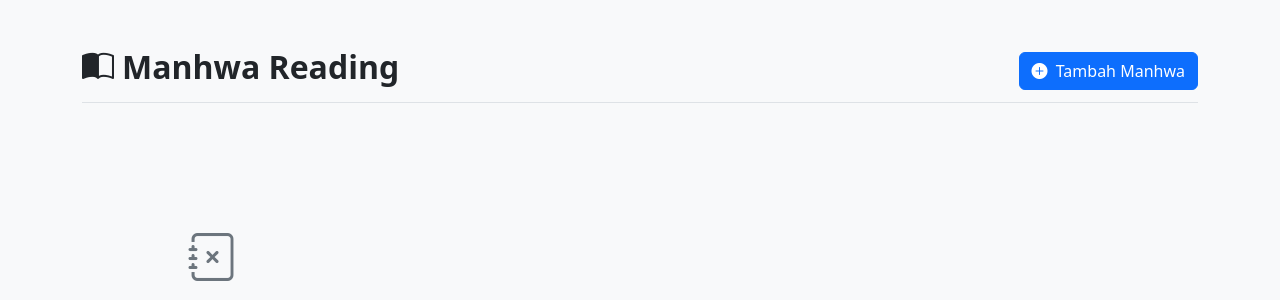
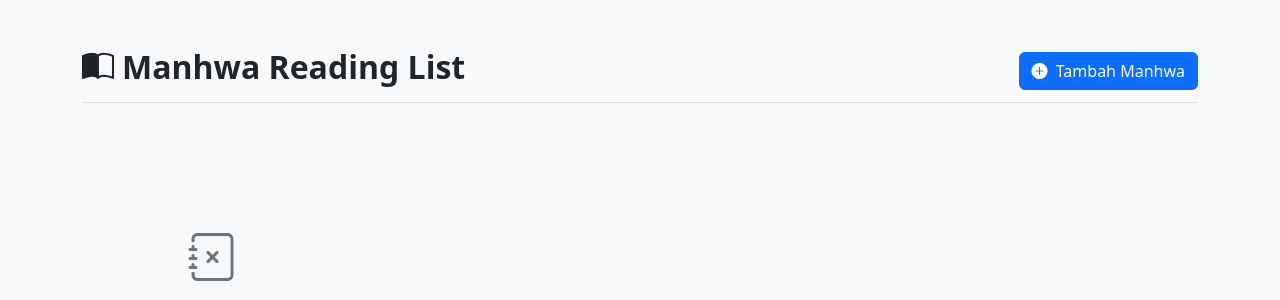
Before and after one commit to natnutnot/UAS_ASJ, a Flask app: page / in a window 1280 px wide. Shown: the top 300 px of the page. Run offline with Flask 3, Linux system fonts and the light colour scheme; data that the repository does not hold is empty; some libraries are stand-ins or nearby versions.

Commit message:
siap salah

```diff
--- a/templates/index.html
+++ b/templates/index.html
@@ -32,7 +32,7 @@
 
   <div class="container py-5">
     <div class="d-flex justify-content-between align-items-center mb-4 pb-2 border-bottom">
-      <h2 class="fw-bold"><i class="bi bi-book-half me-2"></i>Manhwa Reading </h2>
+      <h2 class="fw-bold"><i class="bi bi-book-half me-2"></i>Manhwa Reading List</h2>
       <button type="button" class="btn btn-primary" data-bs-toggle="modal" data-bs-target="#addManhwaModal">
         <i class="bi bi-plus-circle-fill me-1"></i> Tambah Manhwa
       </button>
```
